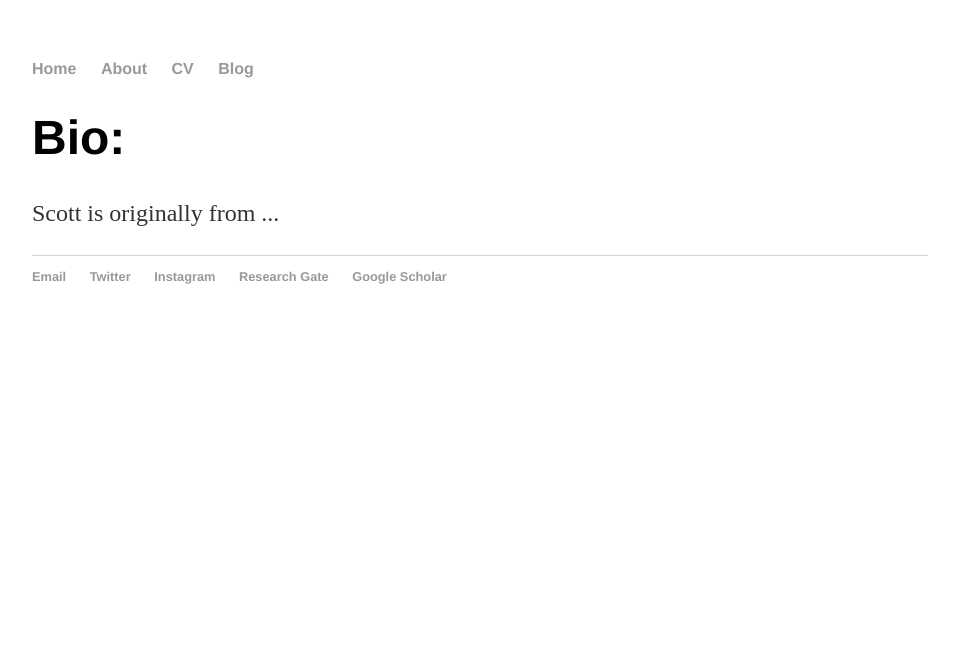
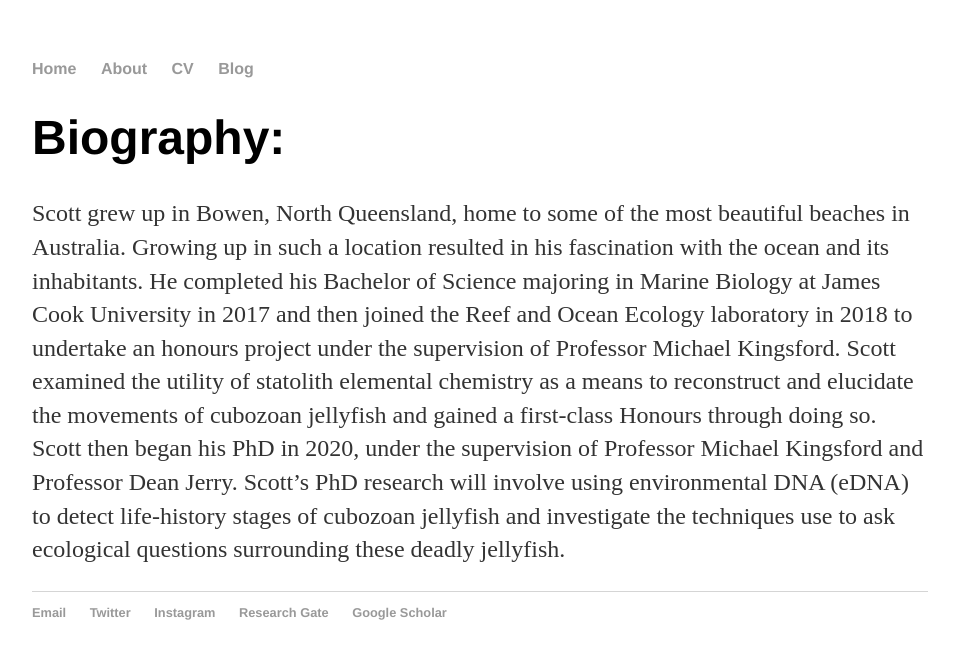
Before and after one commit to ScottJMorrissey/ScottJMorrissey.github.io, a Jekyll site: the page built from about/index.html, in a window 1280 px wide. Shown: the top 659 px of the page, without its empty margins (160-1119 px from the left). Built offline with Jekyll 4.4.1, drawn with Linux system fonts in a browser that asks for light colours.

Commit message:
Update index.html

```diff
--- a/about/index.html
+++ b/about/index.html
@@ -3,6 +3,6 @@ layout: default
 title: About
 ---
 	<div class="blurb">
-	<h1>Bio:</h1>
-	<p>Scott is originally from ...</a></p>
+	<h1>Biography:</h1>
+	<p>Scott grew up in Bowen, North Queensland, home to some of the most beautiful beaches in Australia. Growing up in such a location resulted in his fascination with the ocean and its inhabitants. He completed his Bachelor of Science majoring in Marine Biology at James Cook University in 2017 and then joined the Reef and Ocean Ecology laboratory in 2018 to undertake an honours project under the supervision of Professor Michael Kingsford. Scott examined the utility of statolith elemental chemistry as a means to reconstruct and elucidate the movements of cubozoan jellyfish and gained a first-class Honours through doing so. Scott then began his PhD in 2020, under the supervision of Professor Michael Kingsford and Professor Dean Jerry. Scott’s PhD research will involve using environmental DNA (eDNA) to detect life-history stages of cubozoan jellyfish and investigate the techniques use to ask ecological questions surrounding these deadly jellyfish.</a></p>
 </div><!-- /.blurb -->
```
